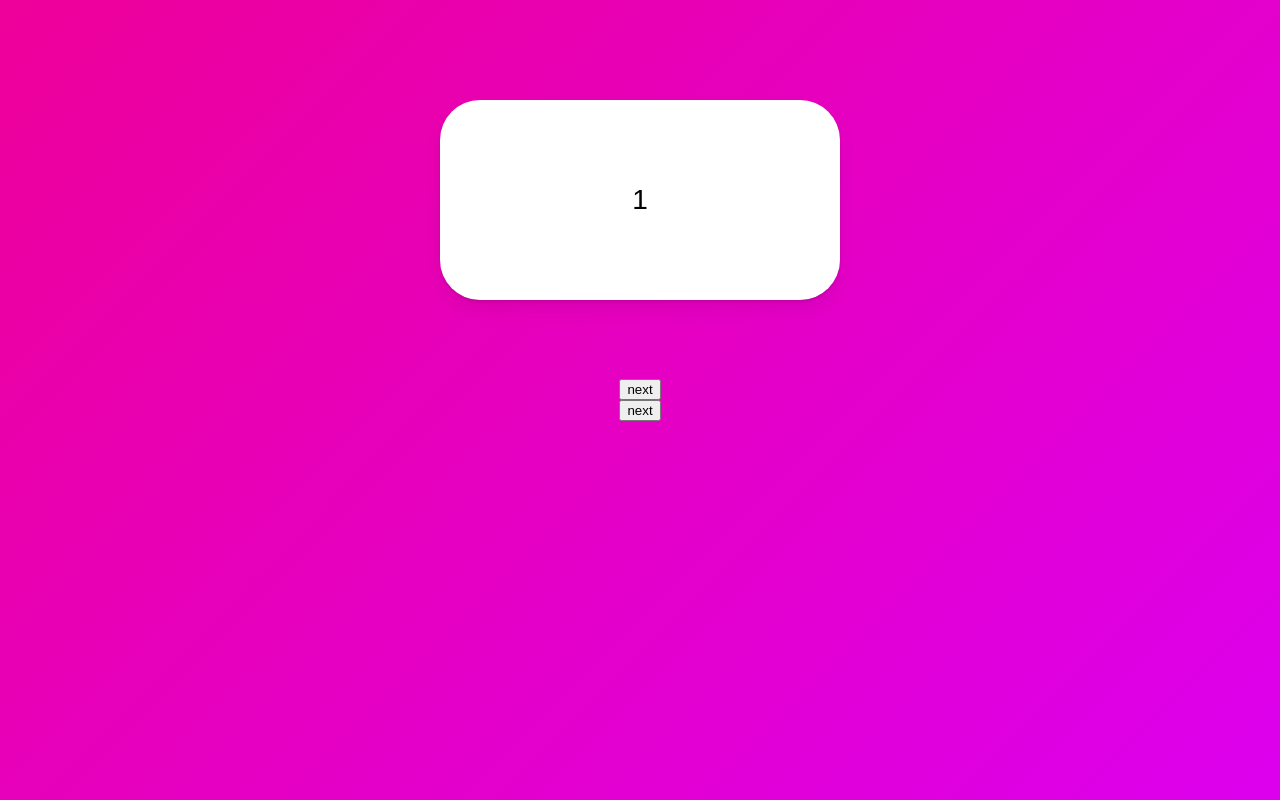
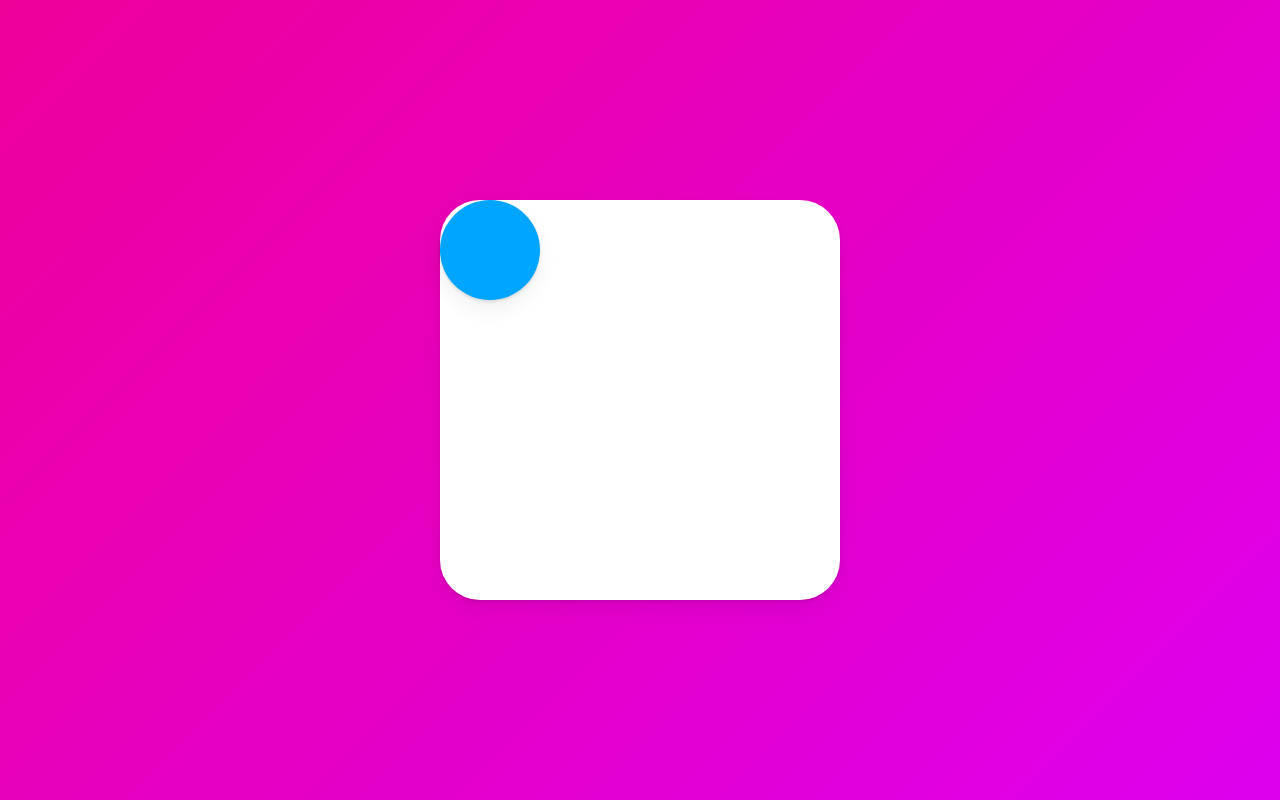
Before and after one commit to mijinB/react_animations, a React (Create React App) app: page / in a window 1280 px wide. Built offline with nearby package versions, Linux system fonts and the light colour scheme.

Commit message:
layout Animation

```diff
--- a/src/App.tsx
+++ b/src/App.tsx
@@ -1,5 +1,5 @@
 import styled from "styled-components";
-import { AnimatePresence, motion } from "framer-motion";
+import { motion } from "framer-motion";
 import { useState } from "react";
 
 const Wrapper = styled(motion.div)`
@@ -12,78 +12,38 @@
 `;
 
 const Box = styled(motion.div)`
-    position: absolute;
-    top: 100px;
     display: flex;
-    justify-content: center;
-    align-items: center;
     width: 400px;
-    height: 200px;
+    height: 400px;
     border-radius: 40px;
     background-color: rgba(255, 255, 255, 1);
     font-size: 28px;
     box-shadow: 0 2px 3px rgba(0, 0, 0, 0.1), 0 10px 20px rgba(0, 0, 0, 0.06);
 `;
 
-const box = {
-    entry: (isBack: boolean) => {
-        return {
-            x: isBack ? -500 : 500,
-            opacity: 0,
-            scale: 0,
-        };
-    },
-    center: {
-        x: 0,
-        opacity: 1,
-        scale: 1,
-        transition: {
-            duration: 1,
-        },
-    },
-    exit: (isBack: boolean) => {
-        return {
-            x: isBack ? 500 : -500,
-            opacity: 0,
-            scale: 0,
-            transition: {
-                duration: 1,
-            },
-        };
-    },
-};
+const Circle = styled(motion.div)`
+    width: 100px;
+    height: 100px;
+    border-radius: 50px;
+    background-color: #00a5ff;
+    box-shadow: 0 2px 3px rgba(0, 0, 0, 0.1), 0 10px 20px rgba(0, 0, 0, 0.06);
+`;
 
 function App() {
-    const [visible, setVisible] = useState(1);
-    const [isBack, setIsBack] = useState(false);
+    const [clicked, setClicked] = useState(false);
 
-    /**@function nextPlease
-     * 1. isBack을 false로 변경
-     * 2. 값이 10이면 10을 반환하고 10이 아니면 +1한 값을 반환
-     */
-    const nextPlease = () => {
-        setIsBack(false);
-        setVisible((prev) => (prev === 10 ? 10 : prev + 1));
-    };
-
-    /**@function nextPlease
-     * 1. isBack을 true로 변경
-     * 2. 값이 1이면 1을 반환하고 1이 아니면 -1한 값을 반환
-     */
-    const prevPlease = () => {
-        setIsBack(true);
-        setVisible((prev) => (prev === 10 ? 10 : prev + 1));
-    };
+    const toggleClicked = () => setClicked((prev) => !prev);
 
     return (
-        <Wrapper>
-            <AnimatePresence mode="wait" custom={isBack}>
-                <Box key={visible} variants={box} initial="entry" animate="center" exit="exit" custom={isBack}>
-                    {visible}
-                </Box>
-            </AnimatePresence>
-            <button onClick={nextPlease}>next</button>
-            <button onClick={prevPlease}>next</button>
+        <Wrapper onClick={toggleClicked}>
+            <Box
+                style={{
+                    justifyContent: clicked ? "center" : "flex-start",
+                    alignItems: clicked ? "center" : "flex-start",
+                }}
+            >
+                <Circle layout />
+            </Box>
         </Wrapper>
     );
 }
```
